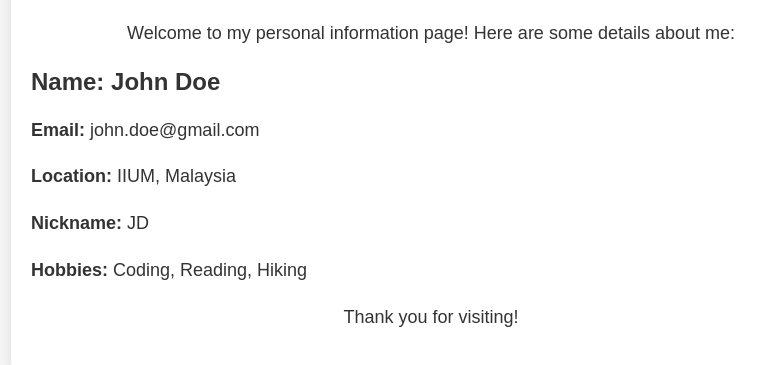
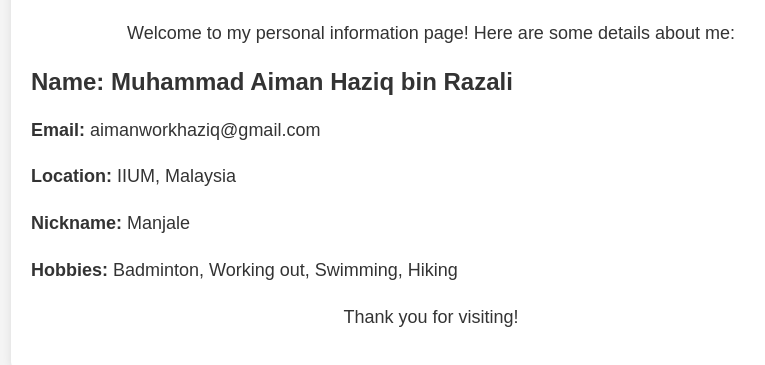
Before and after one commit to AimanHaziq60/my-website, a plain HTML site: page index.html in a window 1280 px wide. Shown: the part 131-496 px from the top of the page, without its empty margins (209-974 px from the left). Drawn offline with Linux system fonts and the light colour scheme.

Commit message:
Update index.html

```diff
--- a/index.html
+++ b/index.html
@@ -40,11 +40,11 @@
         <p>Welcome to my personal information page! Here are some details about me:</p>
 
         <div class="personal-info">
-            <h2>Name: John Doe</h2>
-            <p><strong>Email:</strong> john.doe@gmail.com</p>
+            <h2>Name: Muhammad Aiman Haziq bin Razali</h2>
+            <p><strong>Email:</strong> aimanworkhaziq@gmail.com</p>
             <p><strong>Location:</strong> IIUM, Malaysia</p>
-            <p><strong>Nickname:</strong> JD</p>
-            <p><strong>Hobbies:</strong> Coding, Reading, Hiking</p>
+            <p><strong>Nickname:</strong> Manjale</p>
+            <p><strong>Hobbies:</strong> Badminton, Working out, Swimming, Hiking</p>
         </div>
 
         <p>Thank you for visiting!</p>
```
